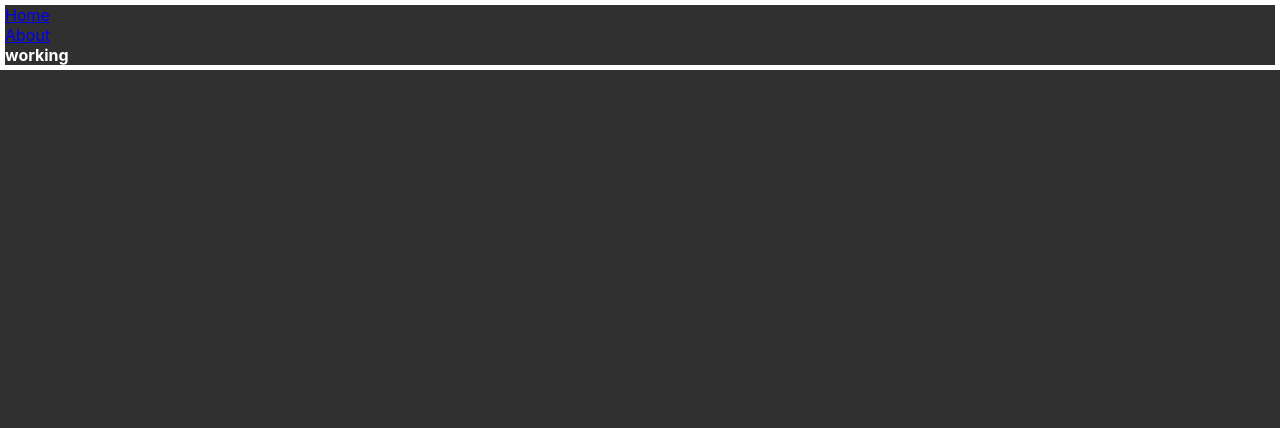
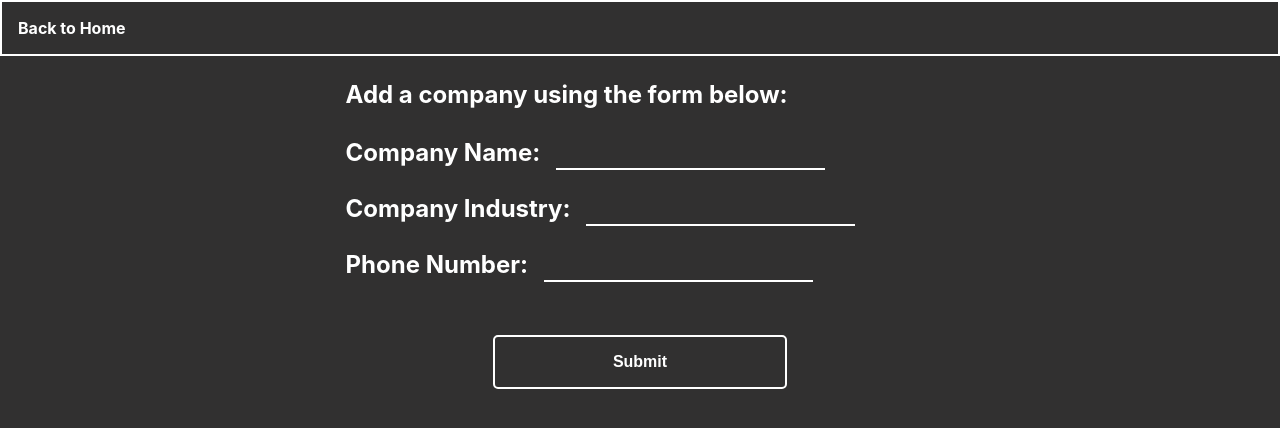
Before and after one commit to Saif3n/usertime, a React (Create React App) app: page /addcompany in a window 1280 px wide. Shown: the top 428 px of the page. Built offline with nearby package versions, Linux system fonts and the light colour scheme.

Commit message:
working add company form, ready for publish mvp

```diff
--- a/src/App.css
+++ b/src/App.css
@@ -119,7 +119,7 @@ hr {
 
 .companyForm {
   color: white;
-  border: 5px solid white;
+
 }
 
 #canvas-basic {
@@ -265,6 +265,17 @@ form{
   font-weight:bold;
 
 }
+.navHome{
+  border:2px white solid;
+  padding:2vh;
+
+
+}
+.navText{
+  color:white;
+  font-weight:bold;
+  text-decoration:none;
+}
 .form-control{
   background: transparent;
   color:white;
@@ -277,7 +288,12 @@ form{
   border:none;
   border-bottom:2px solid white;
 }
-
+.form-company{
+  margin-left:2vh;
+  min-width:10vw;
+  max-width:45%;
+  font-size:3vh;
+}
 .submit-wait {
   justify-content: center;
   align-items: center;
@@ -289,6 +305,11 @@ form{
   justify-content: center;
   align-items: center;
   display:flex;
+}
+.thanksMessage{
+  background-color:#969494;
+  font-weight:500;
+  padding:0.5vh;
 }
 
 
@@ -313,8 +334,9 @@ form{
   justify-content: center;
   align-items: center;
   display:flex;
-  border:2px solid #9e9999;
-  background-color:#9e9999;
+
+  background-color:transparent;
+  color:white;
   padding:3vh;
 }
 
--- a/src/Navigation.js
+++ b/src/Navigation.js
@@ -3,12 +3,11 @@ import React from 'react';
 import { NavLink, Link } from 'react-router-dom';
 
 const Navigation = () => {
-    return (
-       <div>
-          <li><Link to="/">Home</Link></li>
-          <li><Link to="/addcompany">About</Link></li>
-       </div>
-    );
+   return (
+      <div className="navHome" >
+         <Link className="navText" to="/">Back to Home</Link>
+      </div>
+   );
 }
 
 export default Navigation;
--- a/src/pages/AddCompany.js
+++ b/src/pages/AddCompany.js
@@ -1,13 +1,112 @@
-import React, { useState, useEffect } from "react";
+import React, { useState, useRef } from "react";
+import { Form, Button } from "react-bootstrap";
+import axios from "axios";
 import Navigation from "../Navigation";
 
-function AddCompany(){
-    return(
+function AddCompany() {
+    const [valIndustry, setValIndustry] = useState('');
+    const [valName, setValName] = useState('');
+    const [valNumber, setValNumber] = useState('');
 
-    <div className="companyForm">
-        <Navigation></Navigation>
-        <strong>working</strong>
-    </div>
+    const companyIndustry = useRef("");
+    const companyName = useRef("");
+    const companyPhoneNumber = useRef("");
+
+    function submitReview(event) {
+        event.preventDefault();
+
+        setValIndustry('');
+        setValName('');
+        setValNumber('');
+
+        let payload = {
+            companyIndustry: companyIndustry.current.value,
+            companyName: companyName.current.value,
+            companyPhoneNumber: companyPhoneNumber.current.value
+        }
+
+        axios
+            .post("https://localhost:7024/AddCompany", payload)
+            .then((response) => {
+                console.log('Azure post successful.', response.status, response.data);
+                alert(response.data)
+            }).catch((error) => {
+                console.log('Azure post unsuccessful.', error.status, error.message);
+            });
+
+    }
+
+    const handleCompanyNameChange = (event) => {
+        setValName(event.target.value);
+      };
+
+      const handleCompanyIndustryChange = (event) => {
+        setValIndustry(event.target.value);
+      };
+
+      const handleCompanyPhoneNumberChange = (event) => {
+        setValNumber(event.target.value);
+      };
+
+
+    return (
+
+        <div className="companyForm">
+            <Navigation></Navigation>
+            <div className="contact">
+
+                <Form onSubmit={submitReview}>
+                    Add a company using the form below:
+                    <br></br>
+                    <br></br>
+                    <Form.Group>
+                        <div className="submit-company">Company Name:
+                            <Form.Control
+                                required
+                                className="form-company"
+                                type="text"
+                                value={valName}
+                                onChange={handleCompanyNameChange}
+                                ref={companyName}
+                            />
+                            <p></p>
+                        </div>
+                    </Form.Group>
+                    <Form.Group>
+                        <div className="submit-company">Company Industry:
+                            <Form.Control
+                                required
+                                className="form-company"
+                                type="text"
+                                value={valIndustry}
+                                onChange={handleCompanyIndustryChange}
+                                ref={companyIndustry}
+                            />
+                            <p></p>
+                        </div>
+                    </Form.Group>
+                    <Form.Group>
+                        <div className="submit-company">Phone Number:
+                            <Form.Control
+                                required
+                                className="form-company"
+                                type="number"
+                                value={valNumber}
+                                onChange={handleCompanyPhoneNumberChange}
+                                ref={companyPhoneNumber}
+                            />
+                            <p></p>
+                        </div>
+                    </Form.Group>
+                    <br></br>
+                    <div className="submit-button">
+                        <Button className="button-submit" variant="primary" type="submit">
+                            Submit
+                        </Button>
+                    </div>
+                </Form>
+            </div>
+        </div>
     );
 }
 export default AddCompany;
--- a/src/pages/Home.js
+++ b/src/pages/Home.js
@@ -50,7 +50,7 @@ function Home() {
 
 
   const fetchSearchResults = async (searchTerm) => {
-    setCompanySearch(null);
+
     if (searchTerm.trim()) {
       const response = await fetch(
         `https://localhost:7024/GetCompanyByName/${searchTerm}`
@@ -64,6 +64,7 @@ function Home() {
 
   const handleInputChange = (e) => {
     const searchTerm = e.target.value;
+    setCompanySearch(null);
     console.log(searchTerm)
     setSearchTerm(searchTerm);
     if (timerId) {
@@ -72,7 +73,7 @@ function Home() {
     if (searchTerm.trim()) {
       const id = setTimeout(() => {
         fetchSearchResults(searchTerm);
-      }, 650);
+      }, 500);
       setTimerId(id);
     } else {
       setSearchResults([]);
```
